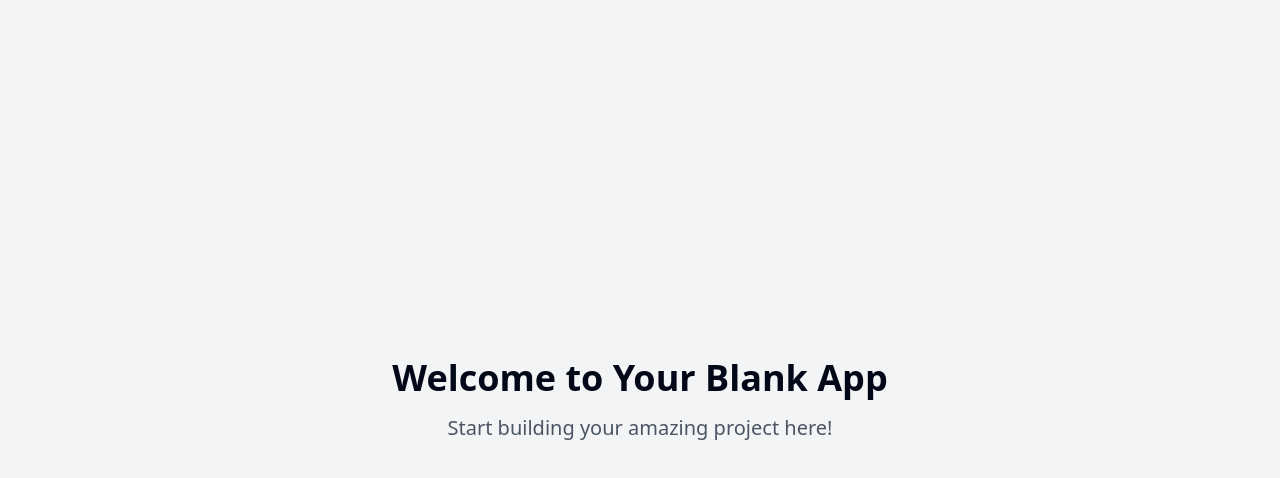
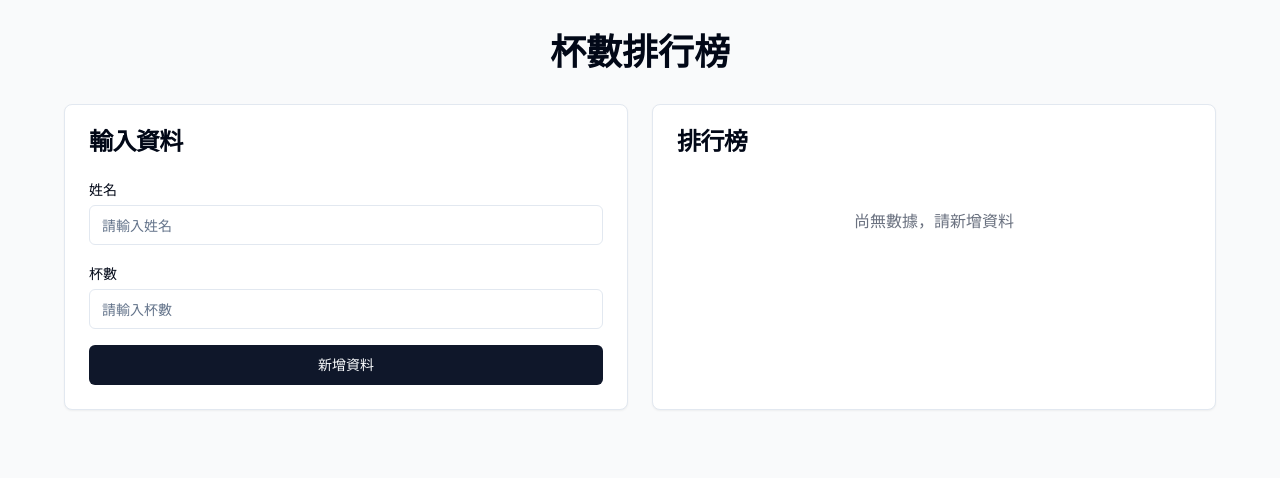
Before and after one commit to s1059005/cup-count-leaderboard-now, a React (Vite) app: page / in a window 1280 px wide. Shown: the top 478 px of the page. Built offline with nearby package versions, Linux system fonts and the light colour scheme.

Commit message:
Add leaderboard feature
Implement a leaderboard to display cup counts, sorted by quantity.

```diff
--- /dev/null
+++ b/src/components/CupCountForm.tsx
@@ -0,0 +1,72 @@
+
+import { useState } from "react";
+import { Button } from "@/components/ui/button";
+import { Input } from "@/components/ui/input";
+import { Label } from "@/components/ui/label";
+import { toast } from "@/components/ui/sonner";
+
+interface CupCountFormProps {
+  onAddParticipant: (name: string, cups: number) => void;
+}
+
+const CupCountForm = ({ onAddParticipant }: CupCountFormProps) => {
+  const [name, setName] = useState("");
+  const [cups, setCups] = useState("");
+
+  const handleSubmit = (e: React.FormEvent) => {
+    e.preventDefault();
+
+    if (!name.trim()) {
+      toast.error("請輸入姓名");
+      return;
+    }
+
+    const cupsNumber = parseInt(cups);
+    if (isNaN(cupsNumber) || cupsNumber <= 0) {
+      toast.error("請輸入有效的杯數");
+      return;
+    }
+
+    onAddParticipant(name.trim(), cupsNumber);
+    toast.success("資料已新增");
+
+    // Reset form
+    setName("");
+    setCups("");
+  };
+
+  return (
+    <form onSubmit={handleSubmit} className="space-y-4">
+      <div>
+        <Label htmlFor="name">姓名</Label>
+        <Input
+          id="name"
+          type="text"
+          value={name}
+          onChange={(e) => setName(e.target.value)}
+          placeholder="請輸入姓名"
+          className="mt-1"
+        />
+      </div>
+
+      <div>
+        <Label htmlFor="cups">杯數</Label>
+        <Input
+          id="cups"
+          type="number"
+          min="1"
+          value={cups}
+          onChange={(e) => setCups(e.target.value)}
+          placeholder="請輸入杯數"
+          className="mt-1"
+        />
+      </div>
+
+      <Button type="submit" className="w-full">
+        新增資料
+      </Button>
+    </form>
+  );
+};
+
+export default CupCountForm;
--- /dev/null
+++ b/src/components/LeaderboardTable.tsx
@@ -0,0 +1,43 @@
+
+import { ParticipantData } from "@/pages/Index";
+import { Table, TableBody, TableCell, TableHead, TableHeader, TableRow } from "@/components/ui/table";
+
+interface LeaderboardTableProps {
+  participants: ParticipantData[];
+}
+
+const LeaderboardTable = ({ participants }: LeaderboardTableProps) => {
+  return (
+    <div className="overflow-x-auto">
+      {participants.length > 0 ? (
+        <Table>
+          <TableHeader>
+            <TableRow>
+              <TableHead className="w-16">排名</TableHead>
+              <TableHead>姓名</TableHead>
+              <TableHead className="text-right">杯數</TableHead>
+            </TableRow>
+          </TableHeader>
+          <TableBody>
+            {participants.map((participant, index) => (
+              <TableRow
+                key={participant.id}
+                className="animate-in fade-in-50 duration-300"
+              >
+                <TableCell className="font-medium">{index + 1}</TableCell>
+                <TableCell>{participant.name}</TableCell>
+                <TableCell className="text-right font-semibold">{participant.cups}</TableCell>
+              </TableRow>
+            ))}
+          </TableBody>
+        </Table>
+      ) : (
+        <div className="text-center py-8 text-gray-500">
+          尚無數據，請新增資料
+        </div>
+      )}
+    </div>
+  );
+};
+
+export default LeaderboardTable;
--- a/src/pages/Index.tsx
+++ b/src/pages/Index.tsx
@@ -1,11 +1,58 @@
-// Update this page (the content is just a fallback if you fail to update the page)
+
+import { useState } from "react";
+import CupCountForm from "@/components/CupCountForm";
+import LeaderboardTable from "@/components/LeaderboardTable";
+import { Card, CardContent, CardHeader, CardTitle } from "@/components/ui/card";
+
+export interface ParticipantData {
+  id: string;
+  name: string;
+  cups: number;
+}
 
 const Index = () => {
+  const [participants, setParticipants] = useState<ParticipantData[]>([]);
+
+  const addParticipant = (name: string, cups: number) => {
+    const newParticipant: ParticipantData = {
+      id: Date.now().toString(),
+      name,
+      cups,
+    };
+
+    setParticipants((prev) => {
+      const updated = [...prev, newParticipant];
+      // Sort by cups count in descending order
+      return updated.sort((a, b) => b.cups - a.cups);
+    });
+  };
+
   return (
-    <div className="min-h-screen flex items-center justify-center bg-gray-100">
-      <div className="text-center">
-        <h1 className="text-4xl font-bold mb-4">Welcome to Your Blank App</h1>
-        <p className="text-xl text-gray-600">Start building your amazing project here!</p>
+    <div className="min-h-screen bg-gray-50 p-4 md:p-8">
+      <div className="max-w-6xl mx-auto">
+        <h1 className="text-3xl md:text-4xl font-bold text-center mb-8">杯數排行榜</h1>
+
+        <div className="grid md:grid-cols-2 gap-6">
+          {/* Input Section */}
+          <Card>
+            <CardHeader>
+              <CardTitle>輸入資料</CardTitle>
+            </CardHeader>
+            <CardContent>
+              <CupCountForm onAddParticipant={addParticipant} />
+            </CardContent>
+          </Card>
+
+          {/* Leaderboard Section */}
+          <Card>
+            <CardHeader>
+              <CardTitle>排行榜</CardTitle>
+            </CardHeader>
+            <CardContent>
+              <LeaderboardTable participants={participants} />
+            </CardContent>
+          </Card>
+        </div>
       </div>
     </div>
   );
```
